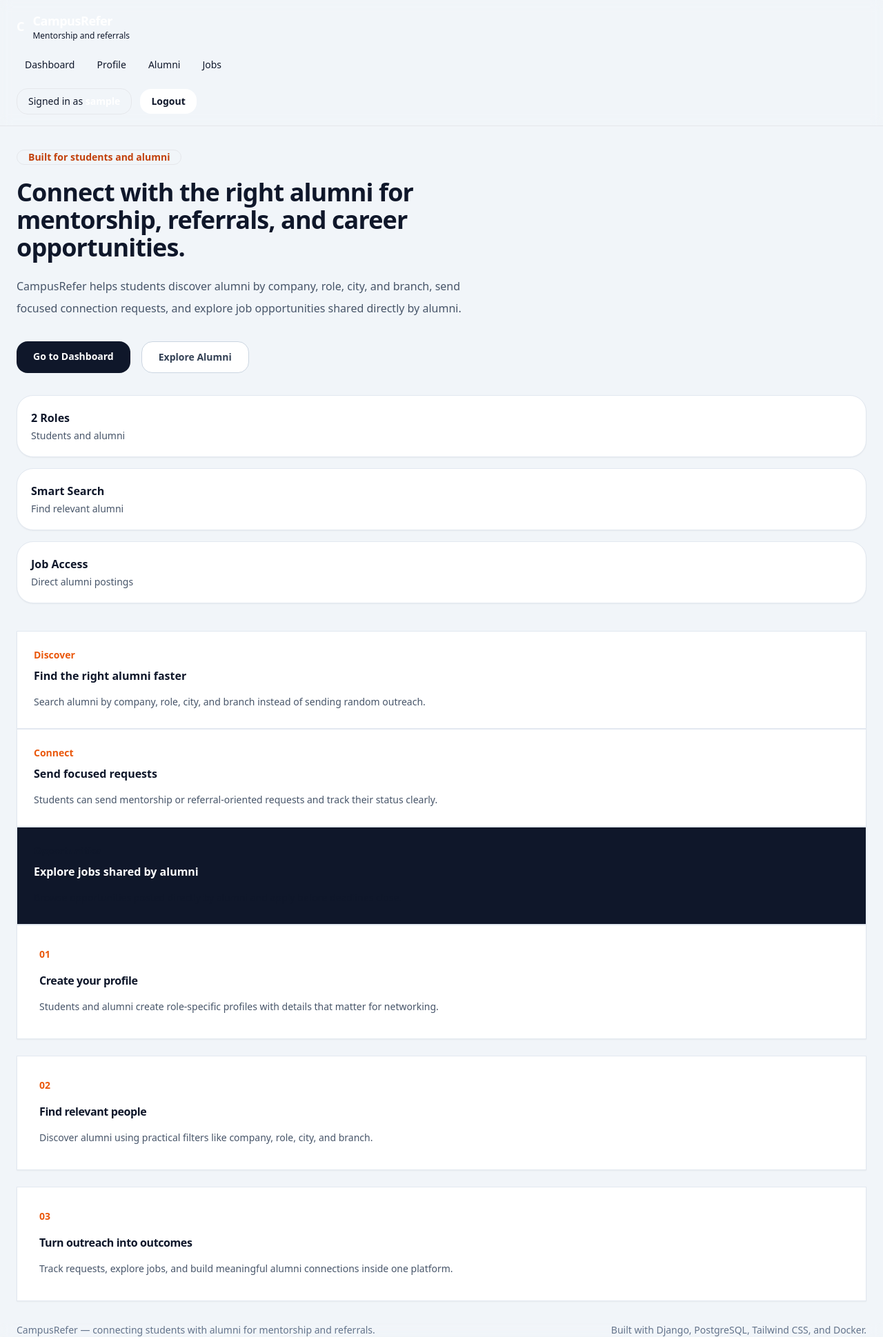
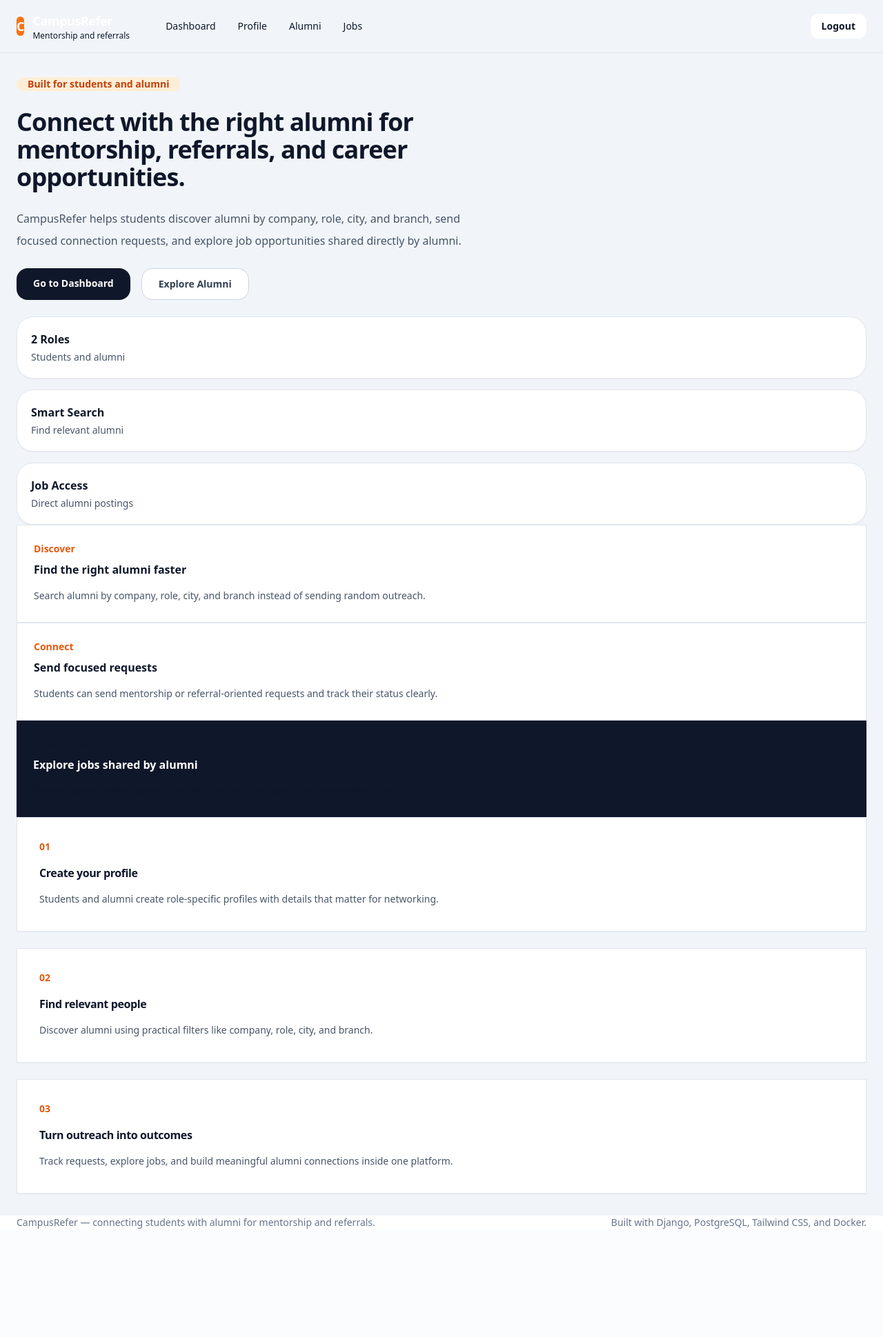
Before and after one commit to itesh-singh/campusrefer, a Django app: page / in a window 1280 px wide. Shown: the whole page at 69% size. After the commit the page ends 1782 px from the top, so only its background shows below. Run offline with Django 5.2, Linux system fonts and the light colour scheme; the visitor is signed in with stand-in values (Sample User, id 1).

Commit message:
wip(ui): restructure homepage and navbar layout

```diff
--- a/templates/base.html
+++ b/templates/base.html
@@ -9,12 +9,11 @@
 </head>
 <body class="min-h-screen bg-slate-100 text-slate-900 antialiased">
     <div class="flex min-h-screen flex-col">
-        <header class="sticky top-0 z-50 border-b border-white/10 bg-slate-950/95 backdrop-blur">
-            <nav class="mx-auto max-w-6xl px-6 py-4">
-                <div class="flex flex-col gap-4 xl:flex-row xl:items-center xl:justify-between">
-                    <div class="flex flex-col gap-4 xl:flex-row xl:items-center xl:gap-10">
+        <header class="sticky top-0 z-50 border-b border-slate-800 bg-slate-950">
+            <nav class="mx-auto flex max-w-6xl items-center justify-between px-6 py-4">
+                <div class="flex items-center gap-10">
                     <a href="{% url 'core:home' %}" class="flex items-center gap-3">
-                            <div class="flex h-10 w-10 items-center justify-center rounded-2xl bg-gradient-to-br from-orange-500 to-amber-400 text-lg font-bold text-white shadow-lg shadow-orange-500/20">
+                        <div class="flex h-10 w-10 items-center justify-center rounded-2xl bg-orange-500 text-lg font-bold text-white">
                             C
                         </div>
                         <div>
@@ -24,52 +23,48 @@
                     </a>
 
                     {% if request.user.is_authenticated %}
-                            <div class="flex flex-wrap items-center gap-2 text-sm font-medium text-slate-300">
-                                <a href="{% url 'dashboards:dashboard_redirect' %}" class="rounded-xl px-3 py-2 transition hover:bg-white/10 hover:text-white">Dashboard</a>
-                                <a href="{% url 'core:profile_redirect' %}" class="rounded-xl px-3 py-2 transition hover:bg-white/10 hover:text-white">Profile</a>
-                                <a href="{% url 'alumni:list' %}" class="rounded-xl px-3 py-2 transition hover:bg-white/10 hover:text-white">Alumni</a>
-                                <a href="{% url 'jobs:list' %}" class="rounded-xl px-3 py-2 transition hover:bg-white/10 hover:text-white">Jobs</a>
+                        <div class="hidden md:flex items-center gap-2 text-sm font-medium text-slate-300">
+                            <a href="{% url 'dashboards:dashboard_redirect' %}" class="rounded-xl px-3 py-2 hover:bg-slate-800 hover:text-white">Dashboard</a>
+                            <a href="{% url 'core:profile_redirect' %}" class="rounded-xl px-3 py-2 hover:bg-slate-800 hover:text-white">Profile</a>
+                            <a href="{% url 'alumni:list' %}" class="rounded-xl px-3 py-2 hover:bg-slate-800 hover:text-white">Alumni</a>
+                            <a href="{% url 'jobs:list' %}" class="rounded-xl px-3 py-2 hover:bg-slate-800 hover:text-white">Jobs</a>
 
                             {% if request.user.role == "student" %}
-                                    <a href="{% url 'connections:sent_requests' %}" class="rounded-xl px-3 py-2 transition hover:bg-white/10 hover:text-white">Requests</a>
+                                <a href="{% url 'connections:sent_requests' %}" class="rounded-xl px-3 py-2 hover:bg-slate-800 hover:text-white">Requests</a>
                             {% elif request.user.role == "alumni" %}
-                                    <a href="{% url 'connections:incoming_requests' %}" class="rounded-xl px-3 py-2 transition hover:bg-white/10 hover:text-white">Incoming</a>
-                                    <a href="{% url 'jobs:my_jobs' %}" class="rounded-xl px-3 py-2 transition hover:bg-white/10 hover:text-white">My Jobs</a>
+                                <a href="{% url 'connections:incoming_requests' %}" class="rounded-xl px-3 py-2 hover:bg-slate-800 hover:text-white">Incoming</a>
+                                <a href="{% url 'jobs:my_jobs' %}" class="rounded-xl px-3 py-2 hover:bg-slate-800 hover:text-white">My Jobs</a>
                             {% endif %}
                         </div>
                     {% endif %}
                 </div>
 
-                    <div class="flex flex-wrap items-center gap-3">
+                <div class="flex items-center gap-3">
                     {% if request.user.is_authenticated %}
-                            <div class="rounded-2xl border border-white/10 bg-white/5 px-4 py-2 text-sm text-slate-300">
-                                Signed in as <span class="font-semibold text-white">{{ request.user.username }}</span>
+                        <div class="hidden sm:flex items-center gap-3 rounded-2xl border border-slate-800 bg-slate-900 px-3 py-2">
+                            <div class="flex h-8 w-8 items-center justify-center rounded-full bg-orange-500 text-sm font-semibold text-white">
+                                {{ request.user.username|first|upper }}
+                            </div>
+                            <span class="text-sm font-medium text-white">{{ request.user.username }}</span>
                         </div>
 
                         <form method="post" action="{% url 'accounts:logout' %}">
                             {% csrf_token %}
                             <button
                                 type="submit"
-                                    class="rounded-2xl bg-white px-4 py-2 text-sm font-semibold text-slate-900 transition hover:bg-slate-200"
+                                class="rounded-xl bg-white px-4 py-2 text-sm font-semibold text-slate-900 hover:bg-slate-200"
                             >
                                 Logout
                             </button>
                         </form>
                     {% else %}
-                            <a
-                                href="{% url 'accounts:login' %}"
-                                class="rounded-2xl border border-white/15 px-4 py-2 text-sm font-semibold text-white transition hover:bg-white/10"
-                            >
+                        <a href="{% url 'accounts:login' %}" class="rounded-xl border border-slate-700 px-4 py-2 text-sm font-semibold text-white hover:bg-slate-800">
                             Login
                         </a>
-                            <a
-                                href="{% url 'accounts:register' %}"
-                                class="rounded-2xl bg-gradient-to-r from-orange-500 to-amber-400 px-4 py-2 text-sm font-semibold text-white shadow-lg shadow-orange-500/20 transition hover:opacity-95"
-                            >
+                        <a href="{% url 'accounts:register' %}" class="rounded-xl bg-orange-500 px-4 py-2 text-sm font-semibold text-white hover:bg-orange-600">
                             Register
                         </a>
                     {% endif %}
-                    </div>
                 </div>
             </nav>
         </header>
@@ -88,8 +83,8 @@
             {% block content %}{% endblock %}
         </main>
 
-        <footer class="border-t border-slate-200 bg-white/80 backdrop-blur">
-            <div class="mx-auto flex max-w-7xl flex-col gap-3 px-6 py-6 text-sm text-slate-500 md:flex-row md:items-center md:justify-between">
+        <footer class="border-t border-slate-200 bg-white">
+            <div class="mx-auto flex max-w-6xl flex-col gap-3 px-6 py-6 text-sm text-slate-500 md:flex-row md:items-center md:justify-between">
                 <p>CampusRefer — connecting students with alumni for mentorship and referrals.</p>
                 <p>Built with Django, PostgreSQL, Tailwind CSS, and Docker.</p>
             </div>
--- a/templates/core/home.html
+++ b/templates/core/home.html
@@ -3,14 +3,13 @@
 {% block title %}CampusRefer | Alumni Mentorship and Referral Platform{% endblock %}
 
 {% block content %}
-<section class="grid items-center gap-10 lg:grid-cols-2">
-    <div class="space-y-8">
-        <div class="space-y-5">
-            <span class="inline-flex rounded-full border border-orange-200 bg-orange-50 px-4 py-1.5 text-sm font-semibold text-orange-700">
+<section class="grid items-center gap-8 lg:grid-cols-2">
+    <div class="space-y-6">
+        <span class="inline-flex rounded-full bg-orange-100 px-4 py-1.5 text-sm font-semibold text-orange-700">
             Built for students and alumni
         </span>
 
-            <h1 class="max-w-2xl text-4xl font-bold tracking-tight text-slate-900 md:text-5xl md:leading-tight">
+        <h1 class="max-w-2xl text-4xl font-bold tracking-tight text-slate-900 md:text-5xl">
             Connect with the right alumni for mentorship, referrals, and career opportunities.
         </h1>
 
@@ -18,33 +17,20 @@
             CampusRefer helps students discover alumni by company, role, city, and branch,
             send focused connection requests, and explore job opportunities shared directly by alumni.
         </p>
-        </div>
 
         <div class="flex flex-wrap gap-4">
             {% if request.user.is_authenticated %}
-                <a
-                    href="{% url 'dashboards:dashboard_redirect' %}"
-                    class="rounded-2xl bg-slate-900 px-6 py-3 text-sm font-semibold text-white transition hover:bg-slate-800"
-                >
+                <a href="{% url 'dashboards:dashboard_redirect' %}" class="rounded-2xl bg-slate-900 px-6 py-3 text-sm font-semibold text-white hover:bg-slate-800">
                     Go to Dashboard
                 </a>
-                <a
-                    href="{% url 'alumni:list' %}"
-                    class="rounded-2xl border border-slate-300 bg-white px-6 py-3 text-sm font-semibold text-slate-700 transition hover:bg-slate-50"
-                >
+                <a href="{% url 'alumni:list' %}" class="rounded-2xl border border-slate-300 bg-white px-6 py-3 text-sm font-semibold text-slate-700 hover:bg-slate-50">
                     Explore Alumni
                 </a>
             {% else %}
-                <a
-                    href="{% url 'accounts:register' %}"
-                    class="rounded-2xl bg-orange-500 px-6 py-3 text-sm font-semibold text-white transition hover:bg-orange-600"
-                >
+                <a href="{% url 'accounts:register' %}" class="rounded-2xl bg-orange-500 px-6 py-3 text-sm font-semibold text-white hover:bg-orange-600">
                     Get Started
                 </a>
-                <a
-                    href="{% url 'accounts:login' %}"
-                    class="rounded-2xl border border-slate-300 bg-white px-6 py-3 text-sm font-semibold text-slate-700 transition hover:bg-slate-50"
-                >
+                <a href="{% url 'accounts:login' %}" class="rounded-2xl border border-slate-300 bg-white px-6 py-3 text-sm font-semibold text-slate-700 hover:bg-slate-50">
                     Login
                 </a>
             {% endif %}
@@ -83,7 +69,7 @@
             </p>
         </div>
 
-        <div class="rounded-[1.75rem] border border-slate-200 bg-slate-900 p-6 shadow-sm">
+        <div class="rounded-[1.75rem] bg-slate-900 p-6 shadow-sm">
             <p class="text-sm font-semibold text-orange-300">Opportunities</p>
             <h3 class="mt-2 text-2xl font-semibold text-white">Explore jobs shared by alumni</h3>
             <p class="mt-3 text-sm leading-7 text-slate-300">
```
Lines whose indentation alone changed are shown as unchanged.
